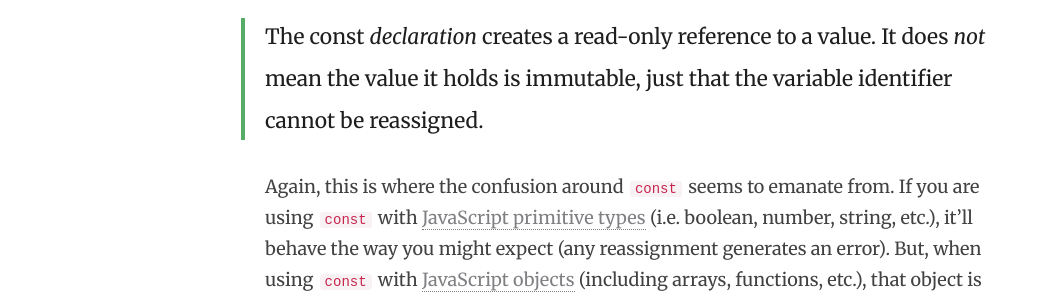
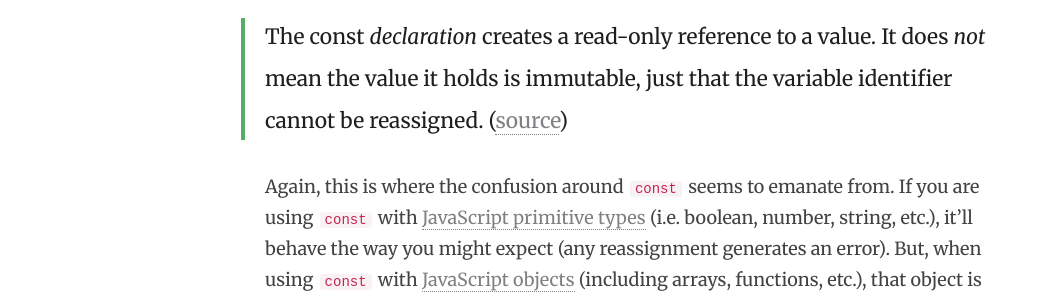
Before and after one commit to remotesynth/remotesynth.github.io, a Jekyll site: the page built from _posts/2019-06-21-javascript-const.md, in a window 1280 px wide and 900 px high, scrolled down 4058 px. Shown: the part 195-494 px from the top of the window, without its empty margins (0-1046 px from the left). Built offline with Jekyll 4.4.1, drawn with Linux system fonts in a browser that asks for light colours; a script that is not in the unit is left out; comment, search, counter and statistics services are not loaded.

Commit message:
Update 2019-06-21-javascript-const.md

```diff
--- a/_posts/2019-06-21-javascript-const.md
+++ b/_posts/2019-06-21-javascript-const.md
@@ -60,7 +60,7 @@ This is referred to as the [temporal dead zone](https://developer.mozilla.org/en
 
 The final important thing to note about `const` in JavaScript is, as discussed earlier:
 
-> The const *declaration* creates a read-only reference to a value. It does *not* mean the value it holds is immutable, just that the variable identifier cannot be reassigned.
+> The const *declaration* creates a read-only reference to a value. It does *not* mean the value it holds is immutable, just that the variable identifier cannot be reassigned. ([source](https://developer.mozilla.org/en-US/docs/Web/JavaScript/Reference/Statements/const))
 
 Again, this is where the confusion around `const` seems to emanate from. If you are using `const` with [JavaScript primitive types](https://developer.mozilla.org/en-US/docs/Web/JavaScript/Data_structures#Primitive_values) (i.e. boolean, number, string, etc.), it'll behave the way you might expect (any reassignment generates an error). But, when using `const` with [JavaScript objects](https://developer.mozilla.org/en-US/docs/Web/JavaScript/Data_structures#Objects) (including arrays, functions, etc.), that object is still mutable, meaning properties of that object can still be changed.
 
```
